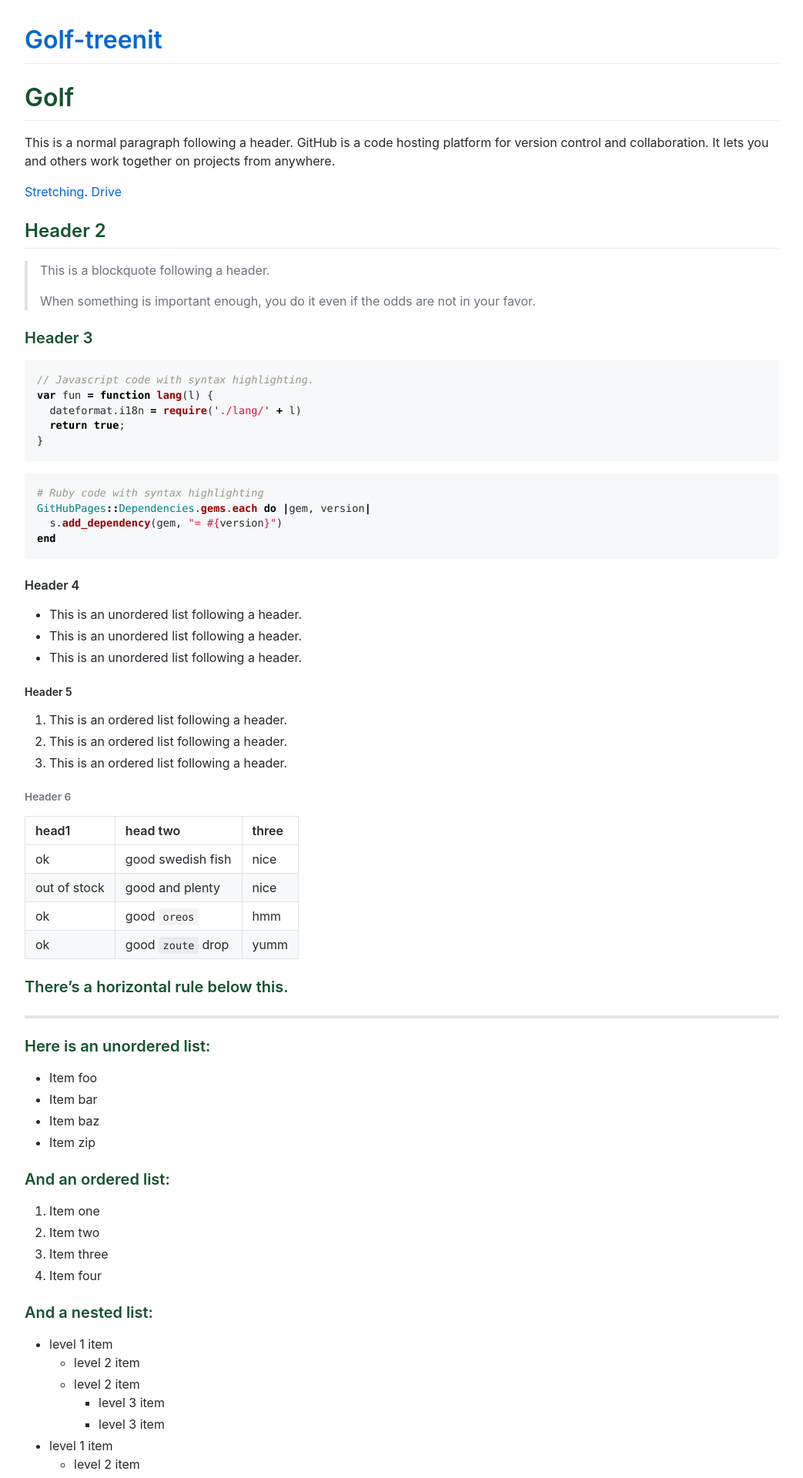
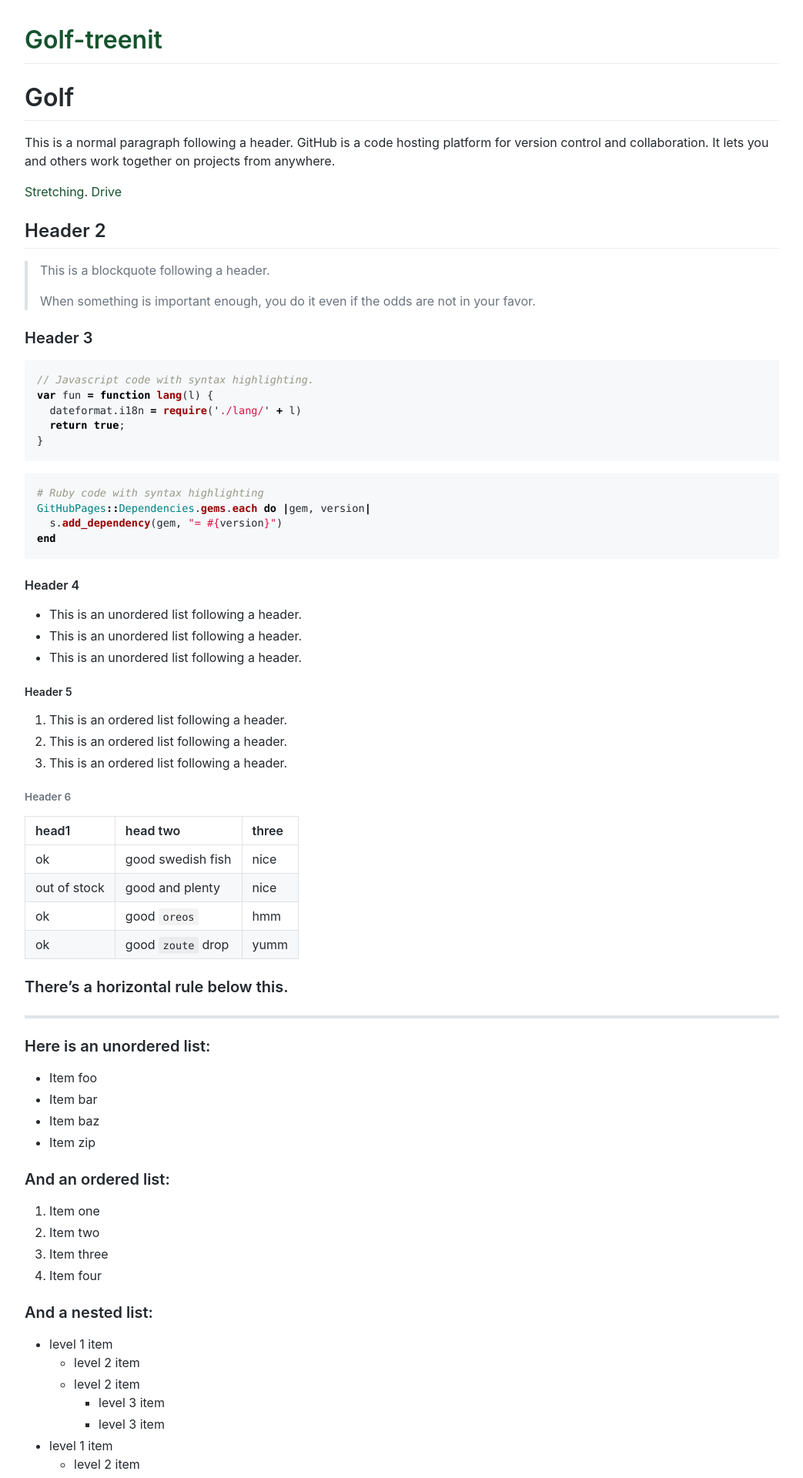
Before and after one commit to haapio/haapio.github.io, a Jekyll site: the page built from temp.md, in a window 1280 px wide. Shown: the top 1920 px of the page at 77% size, without its empty margins (118-1161 px from the left). Built offline with Jekyll 4.4.1, drawn with Linux system fonts in a browser that asks for light colours; comment, search, counter and statistics services are not loaded; our own code applies the rules of GitHub Pages for plain Markdown files.

Commit message:
Update style.scss

```diff
--- a/assets/css/style.scss
+++ b/assets/css/style.scss
@@ -3,6 +3,6 @@
 
 @import "jekyll-theme-primer";
 
-h1, h2, h3 {
-color: #14532D;
+a {
+  color: #14532D;
 }
```
